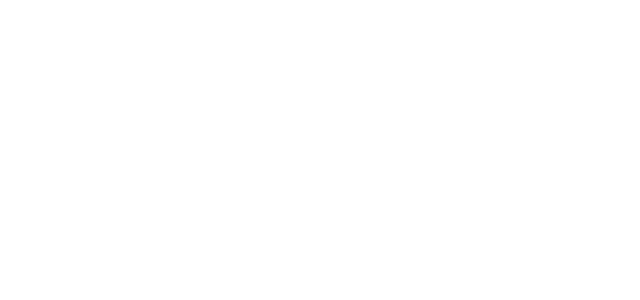
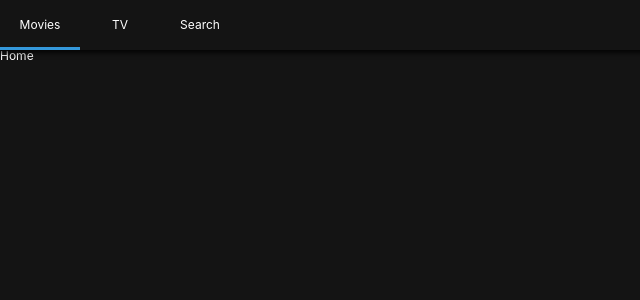
Before and after one commit to Denmark-Banana/Venus, a React (Create React App) app: page / in a window 1280 px wide. Shown: the top 300 px of the page, without its empty margins (0-640 px from the left). Built offline with nearby package versions, Linux system fonts and the light colour scheme.

Commit message:
add Router with Header, add GlobalStyles with Style Components

```diff
--- a/package.json
+++ b/package.json
@@ -9,7 +9,10 @@
     "prop-types": "^15.7.2",
     "react": "^16.13.0",
     "react-dom": "^16.13.0",
-    "react-scripts": "3.4.0"
+    "react-router-dom": "^5.1.2",
+    "react-scripts": "3.4.0",
+    "styled-components": "^5.0.1",
+    "styled-reset": "^4.1.0"
   },
   "scripts": {
     "start": "react-scripts start",
--- a/src/App.js
+++ /dev/null
@@ -1,7 +0,0 @@
-import React from 'react';
-
-function App() {
-  return <div className="App" />;
-}
-
-export default App;
--- /dev/null
+++ b/src/Components/App.js
@@ -0,0 +1,14 @@
+import React from 'react';
+import Router from "Components/Router";
+import GlobalStyles from "Components/GlobalStyles";
+
+function App() {
+  return (
+    <>
+      <Router />
+      <GlobalStyles />
+    </>
+  );
+}
+
+export default App;
--- /dev/null
+++ b/src/Components/GlobalStyles.js
@@ -0,0 +1,22 @@
+import { createGlobalStyle } from "styled-components";
+import reset from "styled-reset";
+
+const globalStyles = createGlobalStyle`
+    ${reset};
+    a{
+        text-decoration:none;
+        color:inherit;
+    }
+    *{
+        box-sizing:border-box;
+    }
+    body{
+        font-family:-apple-system, BlinkMacSystemFont, 'Segoe UI', Roboto, Oxygen, Ubuntu, Cantarell, 'Open Sans', 'Helvetica Neue', sans-serif;
+        font-size:12px;
+        background-color:rgba(20, 20, 20, 1);
+        color:white;
+        padding-top:50px;
+    }
+`;
+
+export default globalStyles;
--- /dev/null
+++ b/src/Components/Header.js
@@ -0,0 +1,53 @@
+import React from "react";
+import { Link, withRouter } from "react-router-dom";
+import styled from "styled-components";
+
+const Header = styled.header`
+    color: white;
+    position: fixed;
+    top: 0;
+    left: 0;
+    width: 100%;
+    height: 50px;
+    display: flex;
+    align-items: center;
+
+    background-color:rgba(20, 20, 20, 0.8);
+    z-index: 10;
+    box-shadow: 0px 1px 5px 2px rgba(0, 0, 0, 0.8);
+`;
+
+const List = styled.ul`
+    display:flex;
+`;
+
+const Item = styled.li`
+    width: 80px;
+    height: 50px;
+    text-align: center;
+    border-bottom: 3px solid ${props => (props.current ? "#3498db" : "transparent")};
+    transition: border-bottom .5s ease-in-out
+`;
+
+const SLink = styled(Link)`
+    height: 50px;
+    display: flex;
+    align-items: center;
+    justify-content: center;
+`;
+
+export default withRouter(({ location: { pathname } }) => (
+  <Header>
+    <List>
+      <Item current={pathname === "/"}>
+        <SLink to="/">Movies</SLink>
+      </Item>
+      <Item current={pathname === "/tv"}>
+        <SLink to="/tv">TV</SLink>
+      </Item>
+      <Item current={pathname === "/search"}>
+        <SLink to="/search">Search</SLink>
+      </Item>
+    </List>
+  </Header>
+));
--- /dev/null
+++ b/src/Components/Router.js
@@ -0,0 +1,25 @@
+import React from "react";
+import {
+  BrowserRouter as Router,
+  Route,
+  Redirect,
+  Switch
+} from "react-router-dom";
+import Home from "Routes/Home";
+import Tv from "Routes/TV";
+import Header from "Components/Header";
+import Search from "Routes/Search";
+
+export default () => (
+  <Router>
+    <>
+      <Header />
+      <Switch>
+        <Route path="/" exact component={Home} />
+        <Route path="/tv" component={Tv} />
+        <Route path="/search" component={Search} />
+        <Redirect from="*" to="/" />
+      </Switch>
+    </>
+  </Router>
+);
--- /dev/null
+++ b/src/Routes/Detail.js
@@ -0,0 +1 @@
+export default () => "Detail";
--- /dev/null
+++ b/src/Routes/Home.js
@@ -0,0 +1 @@
+export default () => "Home";
--- /dev/null
+++ b/src/Routes/Search.js
@@ -0,0 +1 @@
+export default () => "Search";
--- /dev/null
+++ b/src/Routes/TV.js
@@ -0,0 +1 @@
+export default () => "TV";
--- a/src/index.js
+++ b/src/index.js
@@ -1,6 +1,5 @@
 import React from 'react';
 import ReactDOM from 'react-dom';
-
-import App from './App';
+import App from 'Components/App';
 
 ReactDOM.render(<App />, document.getElementById('root'));
```
Also changed, not shown: 2 other files (tests, documents, lock files or other folders).
